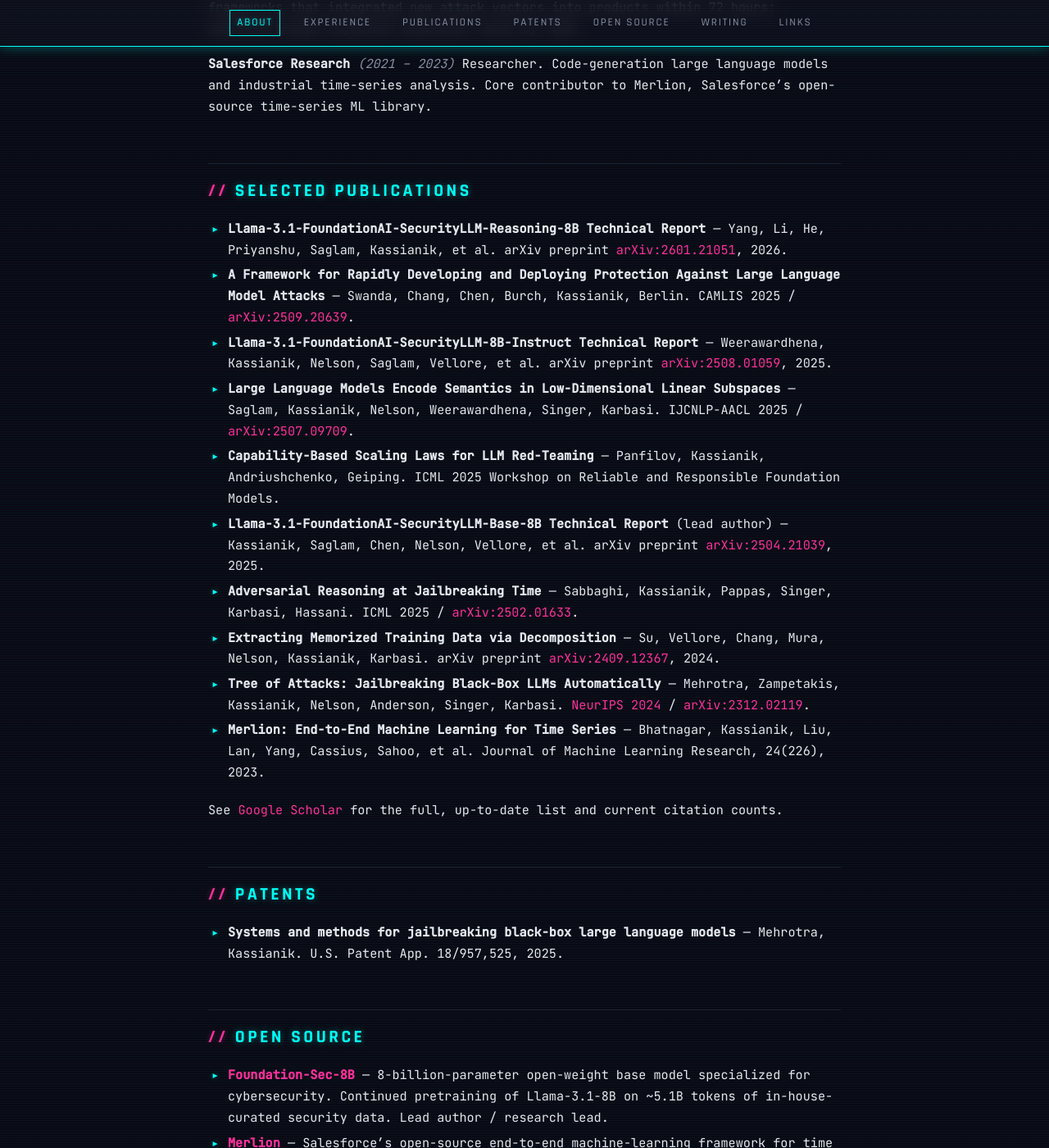
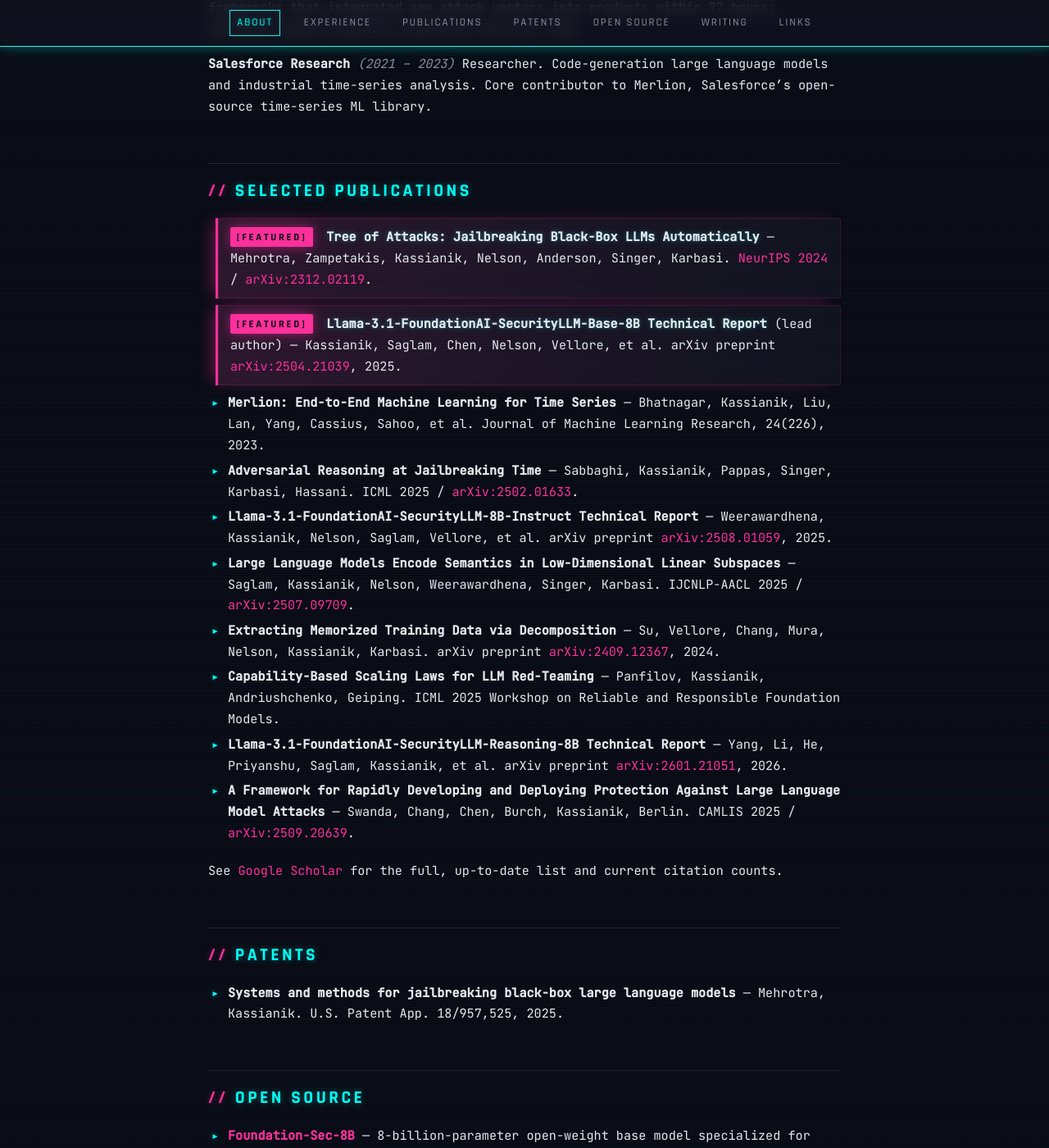
Before and after one commit to paulkass/paulkass.github.io, a Jekyll site: the page built from index.md, in a window 1280 px wide and 1400 px high, scrolled down 834 px. Shown: the whole window at 82% size. Built offline with Jekyll 4.4.1, drawn with Linux system fonts in a browser that asks for light colours.

Commit message:
Reorder publications by citations; highlight two pinned papers
Pin Tree of Attacks (NeurIPS '24) and Foundation-Sec-8B-Base Technical
Report (lead author) to the top. Order the rest by current Scholar
citation count, descending. Mark the two pinned papers with a
[FEATURED] magenta pill, magenta left border, and tinted panel
background so they read clearly from the list.

Co-Authored-By: Claude Opus 4.7 <noreply@anthropic.com>

```diff
--- a/assets/css/style.scss
+++ b/assets/css/style.scss
@@ -240,6 +240,63 @@ li > ul {
   margin-top: 0.3rem;
 }
 
+/* ─── featured tag (inline pill) ─────────────────────────── */
+
+.featured-tag {
+  background: var(--magenta);
+  color: var(--bg);
+  font-family: 'Rajdhani', system-ui, sans-serif;
+  font-weight: 700;
+  font-size: 0.78rem;
+  letter-spacing: 0.22em;
+  padding: 0.12em 0.6em 0.1em;
+  margin-right: 0.55em;
+  display: inline-block;
+  vertical-align: 0.12em;
+  white-space: nowrap;
+  border-radius: 2px;
+  box-shadow:
+    0 0 12px var(--glow-magenta),
+    0 0 24px rgba(255, 46, 154, 0.25);
+  text-shadow: none;
+}
+
+/* Parent <li> treatment for featured rows. :has() is supported in
+   all evergreen browsers (Chrome 105+, Safari 15.4+, Firefox 121+).
+   In older browsers the .featured-tag itself still marks the row. */
+
+ul > li:has(.featured-tag) {
+  position: relative;
+  border-left: 3px solid var(--magenta);
+  padding: 0.65rem 0.85rem 0.65rem 0.95rem;
+  margin: 0.5rem 0 0.5rem -0.95rem;
+  background:
+    linear-gradient(
+      90deg,
+      rgba(255, 46, 154, 0.12),
+      rgba(255, 46, 154, 0.04) 60%,
+      transparent
+    ),
+    var(--surface);
+  box-shadow:
+    -10px 0 18px -6px var(--glow-magenta),
+    inset 0 0 0 1px rgba(255, 46, 154, 0.15);
+  border-radius: 0 2px 2px 0;
+}
+
+ul > li:has(.featured-tag)::before {
+  display: none;  /* hide the cyan ▸ on featured rows */
+}
+
+ul > li:has(.featured-tag) + li:has(.featured-tag) {
+  margin-top: 0.4rem;
+}
+
+ul > li:has(.featured-tag) strong {
+  color: var(--text);
+  text-shadow: 0 0 6px var(--glow-cyan);
+}
+
 /* ─── code ───────────────────────────────────────────────── */
 
 code {
--- a/index.md
+++ b/index.md
@@ -40,37 +40,37 @@ library.
 
 ## Selected publications
 
+- <span class="featured-tag">[FEATURED]</span> **Tree of Attacks: Jailbreaking Black-Box LLMs Automatically** — Mehrotra,
+  Zampetakis, Kassianik, Nelson, Anderson, Singer, Karbasi.
+  [NeurIPS 2024](https://proceedings.neurips.cc/paper_files/paper/2024/hash/70702e8cbb4890b4a467b984ae59828a-Abstract-Conference.html)
+  / [arXiv:2312.02119](https://arxiv.org/abs/2312.02119).
+- <span class="featured-tag">[FEATURED]</span> **Llama-3.1-FoundationAI-SecurityLLM-Base-8B Technical Report** (lead author)
+  — Kassianik, Saglam, Chen, Nelson, Vellore, et al. arXiv preprint
+  [arXiv:2504.21039](https://arxiv.org/abs/2504.21039), 2025.
+- **Merlion: End-to-End Machine Learning for Time Series** — Bhatnagar,
+  Kassianik, Liu, Lan, Yang, Cassius, Sahoo, et al. Journal of Machine Learning
+  Research, 24(226), 2023.
+- **Adversarial Reasoning at Jailbreaking Time** — Sabbaghi, Kassianik, Pappas,
+  Singer, Karbasi, Hassani. ICML 2025 /
+  [arXiv:2502.01633](https://arxiv.org/abs/2502.01633).
+- **Llama-3.1-FoundationAI-SecurityLLM-8B-Instruct Technical Report** —
+  Weerawardhena, Kassianik, Nelson, Saglam, Vellore, et al. arXiv preprint
+  [arXiv:2508.01059](https://arxiv.org/abs/2508.01059), 2025.
+- **Large Language Models Encode Semantics in Low-Dimensional Linear Subspaces**
+  — Saglam, Kassianik, Nelson, Weerawardhena, Singer, Karbasi. IJCNLP-AACL 2025
+  / [arXiv:2507.09709](https://arxiv.org/abs/2507.09709).
+- **Extracting Memorized Training Data via Decomposition** — Su, Vellore, Chang,
+  Mura, Nelson, Kassianik, Karbasi. arXiv preprint
+  [arXiv:2409.12367](https://arxiv.org/abs/2409.12367), 2024.
+- **Capability-Based Scaling Laws for LLM Red-Teaming** — Panfilov, Kassianik,
+  Andriushchenko, Geiping. ICML 2025 Workshop on Reliable and Responsible
+  Foundation Models.
 - **Llama-3.1-FoundationAI-SecurityLLM-Reasoning-8B Technical Report** — Yang,
   Li, He, Priyanshu, Saglam, Kassianik, et al. arXiv preprint
   [arXiv:2601.21051](https://arxiv.org/abs/2601.21051), 2026.
 - **A Framework for Rapidly Developing and Deploying Protection Against Large
   Language Model Attacks** — Swanda, Chang, Chen, Burch, Kassianik, Berlin.
   CAMLIS 2025 / [arXiv:2509.20639](https://arxiv.org/abs/2509.20639).
-- **Llama-3.1-FoundationAI-SecurityLLM-8B-Instruct Technical Report** —
-  Weerawardhena, Kassianik, Nelson, Saglam, Vellore, et al. arXiv preprint
-  [arXiv:2508.01059](https://arxiv.org/abs/2508.01059), 2025.
-- **Large Language Models Encode Semantics in Low-Dimensional Linear Subspaces**
-  — Saglam, Kassianik, Nelson, Weerawardhena, Singer, Karbasi. IJCNLP-AACL 2025
-  / [arXiv:2507.09709](https://arxiv.org/abs/2507.09709).
-- **Capability-Based Scaling Laws for LLM Red-Teaming** — Panfilov, Kassianik,
-  Andriushchenko, Geiping. ICML 2025 Workshop on Reliable and Responsible
-  Foundation Models.
-- **Llama-3.1-FoundationAI-SecurityLLM-Base-8B Technical Report** (lead author)
-  — Kassianik, Saglam, Chen, Nelson, Vellore, et al. arXiv preprint
-  [arXiv:2504.21039](https://arxiv.org/abs/2504.21039), 2025.
-- **Adversarial Reasoning at Jailbreaking Time** — Sabbaghi, Kassianik, Pappas,
-  Singer, Karbasi, Hassani. ICML 2025 /
-  [arXiv:2502.01633](https://arxiv.org/abs/2502.01633).
-- **Extracting Memorized Training Data via Decomposition** — Su, Vellore, Chang,
-  Mura, Nelson, Kassianik, Karbasi. arXiv preprint
-  [arXiv:2409.12367](https://arxiv.org/abs/2409.12367), 2024.
-- **Tree of Attacks: Jailbreaking Black-Box LLMs Automatically** — Mehrotra,
-  Zampetakis, Kassianik, Nelson, Anderson, Singer, Karbasi.
-  [NeurIPS 2024](https://proceedings.neurips.cc/paper_files/paper/2024/hash/70702e8cbb4890b4a467b984ae59828a-Abstract-Conference.html)
-  / [arXiv:2312.02119](https://arxiv.org/abs/2312.02119).
-- **Merlion: End-to-End Machine Learning for Time Series** — Bhatnagar,
-  Kassianik, Liu, Lan, Yang, Cassius, Sahoo, et al. Journal of Machine Learning
-  Research, 24(226), 2023.
 
 See [Google Scholar](https://scholar.google.com/citations?user=qQCpQQwAAAAJ&hl=en)
 for the full, up-to-date list and current citation counts.
```
